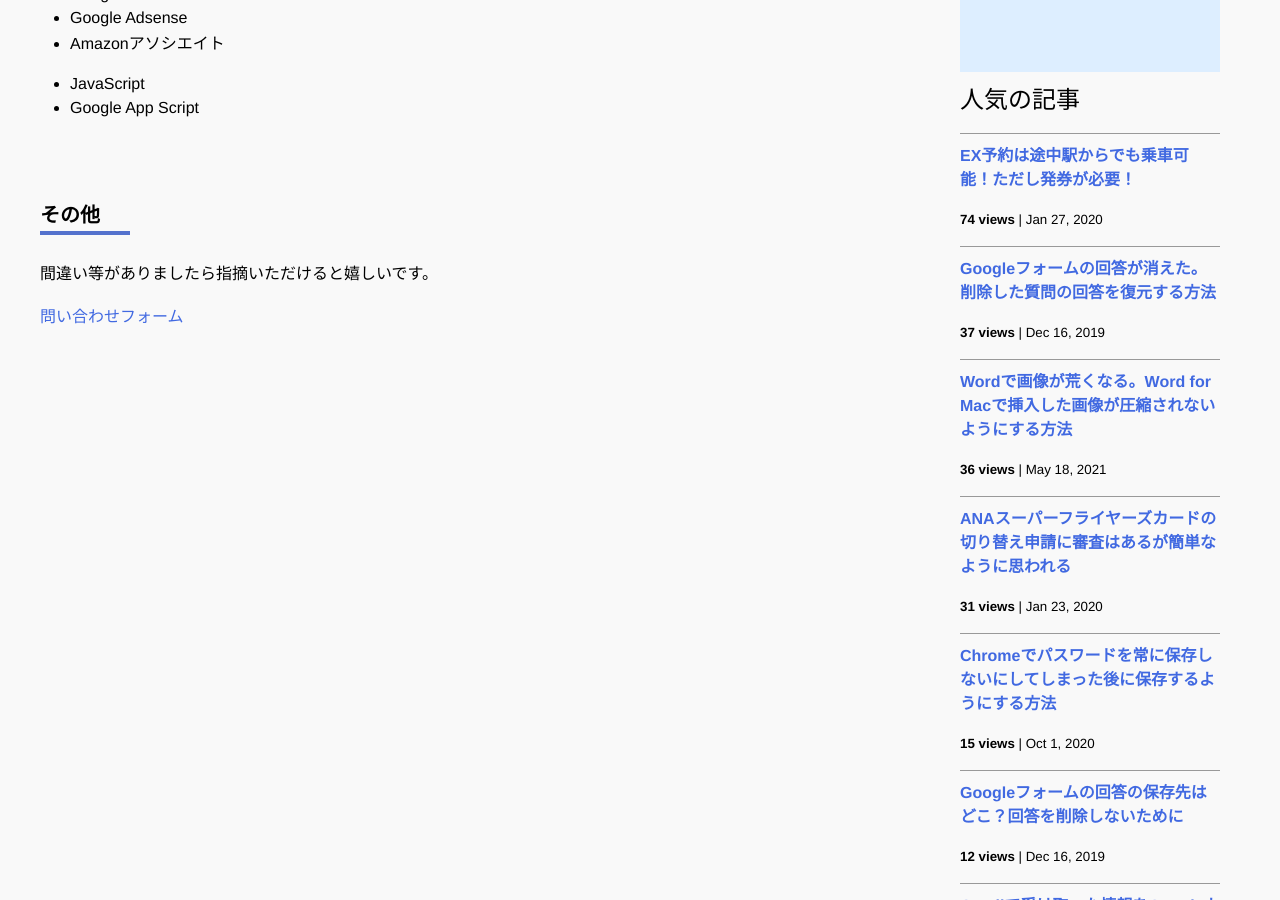
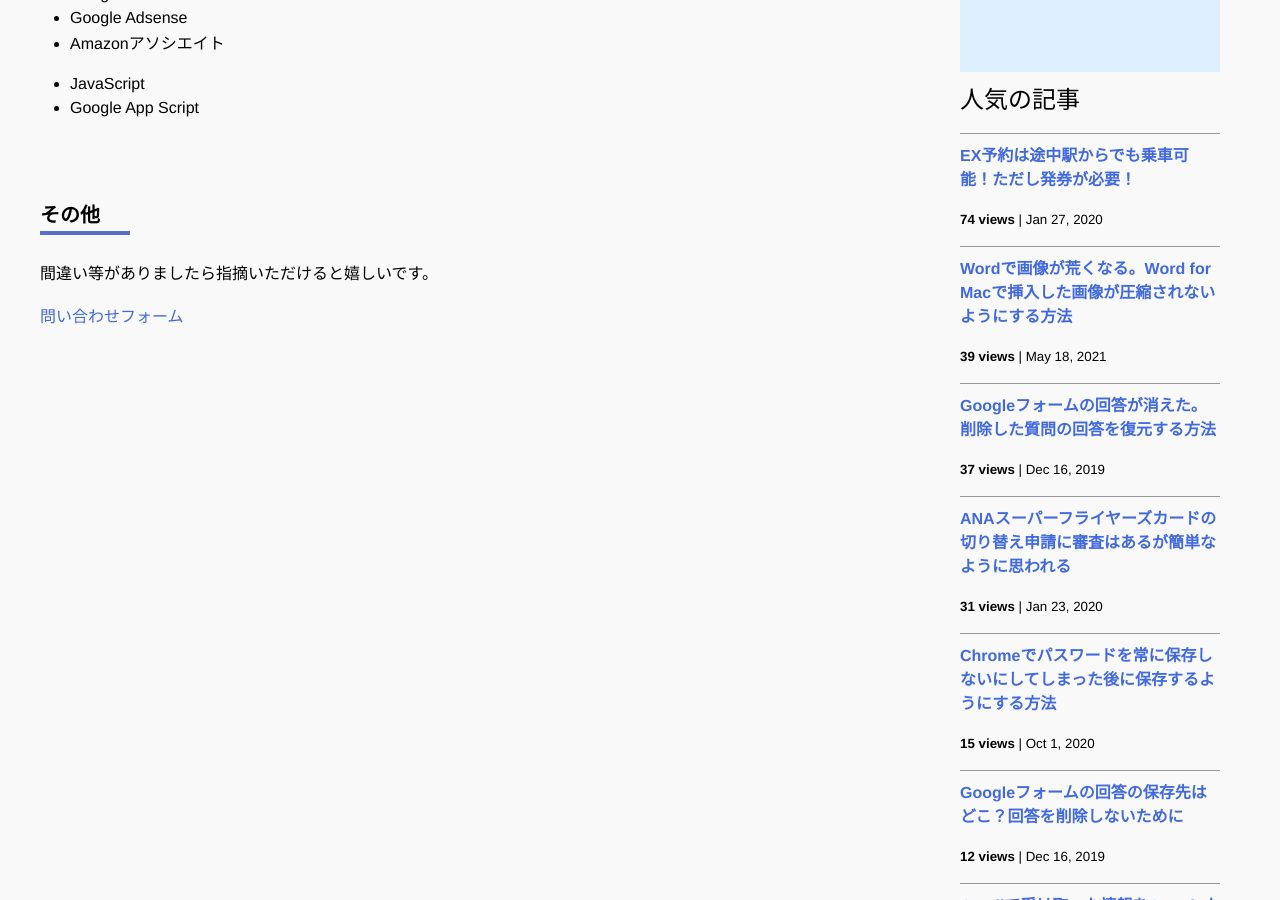
Before and after one commit to iwanaminami/shoyaiwaname, a Jekyll site: the page built from about.markdown, in a window 1280 px wide and 900 px high, scrolled down 741 px. Built offline with Jekyll 4.4.1, drawn with Linux system fonts in a browser that asks for light colours; nearby versions of some CDN libraries; comment, search, counter and statistics services are not loaded.

Commit message:
chore(ga): update _data/popularposts.yml 20260304-2252

```diff
--- a/_data/popularposts.yml
+++ b/_data/popularposts.yml
@@ -1,10 +1,10 @@
 side:
   - view: 74
     url: "/2020/01/27/ex-rideontheway.html"
+  - view: 39
+    url: "/2021/05/18/image-compression-word.html"
   - view: 37
     url: "/2019/12/16/restore-googleform.html"
-  - view: 36
-    url: "/2021/05/18/image-compression-word.html"
   - view: 31
     url: "/2020/01/23/sfc-judge.html"
   - view: 15
```
